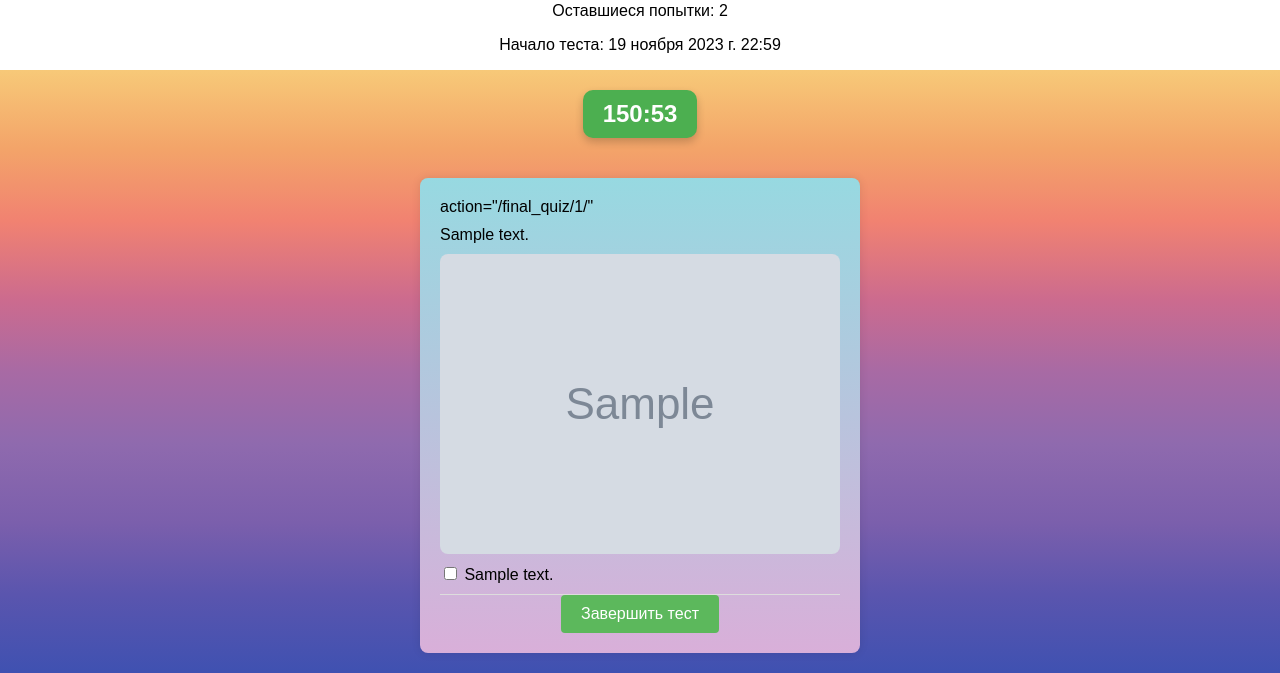
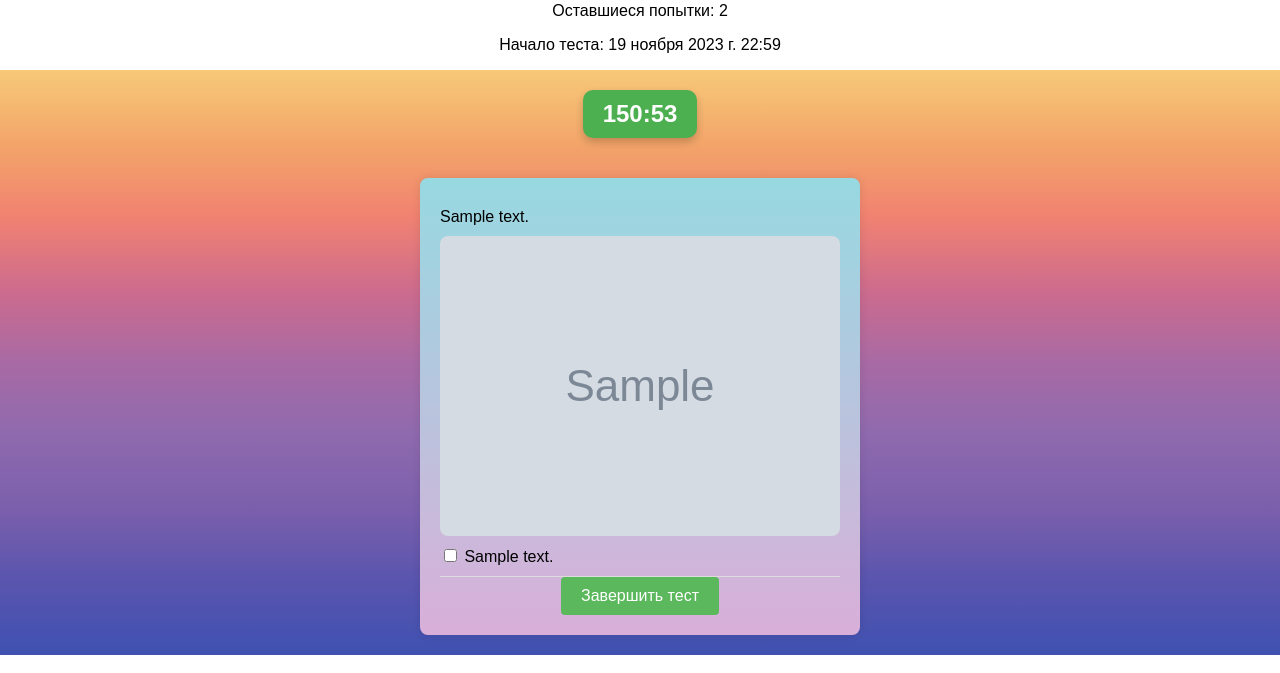
Before and after one commit to PirmagomedovZhr/Umnik, a Django app: page /final_quiz/1/ in a window 1280 px wide. Shown: the part 358-1031 px from the top of the page. Run offline with Django 4.2, Linux system fonts and the light colour scheme; a user stored in the database is signed in; data comes from the database, SQL or seed files in the repository; tables that the repository leaves empty hold one stand-in row (values such as "Sample post"); grey boxes marked "Sample" are stand-in pictures.

Commit message:
asdasdas

```diff
--- a/main/templates/main/users/final_quiz.html
+++ b/main/templates/main/users/final_quiz.html
@@ -13,8 +13,7 @@
     </div>
     <main class="main js-main-quiz">
         <div id="timer" class="timer"></div>
-        <form method="post" class="quiz-form">
-            action="{% url 'final_quiz' disciplin_id %}"
+        <form method="post" class="quiz-form" action="{% url 'final_quiz' disciplin_id %}">
             {% csrf_token %}
             {% for field in form %}
                 <div class="question">
```
